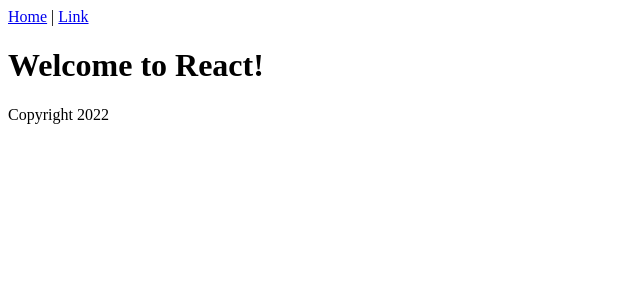
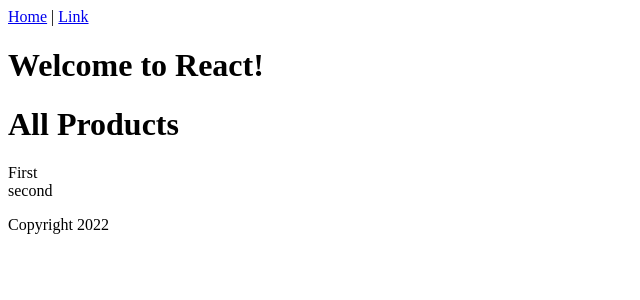
Before and after one commit to actualize-evn-2024-07/demo-mini-capstone-frontend, a React (Vite) app: page / in a window 1280 px wide. Shown: the top 300 px of the page, without its empty margins (0-640 px from the left). Built offline with nearby package versions, Linux system fonts and the light colour scheme.

Commit message:
basic pass hardcoded data from products page to products index

```diff
--- /dev/null
+++ b/src/ProductsIndex.jsx
@@ -0,0 +1,14 @@
+export function ProductsIndex(props) {
+  console.log(props.products)
+  return (
+    <div>
+      <h1>All Products</h1>
+      {/* {JSON.stringify(props.products)} */}
+      {props.products.map(product => (
+        <div key={product.id}>
+          {product.name}
+        </div>
+      ))}
+    </div>
+  );
+}
--- a/src/ProductsPage.jsx
+++ b/src/ProductsPage.jsx
@@ -1,7 +1,13 @@
+import { ProductsIndex } from './ProductsIndex'
+import {useState} from 'react'
+
 export function ProductsPage() {
+  const [products, setProducts] = useState([{id: 1, name: "First"}, {id: 2, name: "second"}])
+
   return (
     <main>
       <h1>Welcome to React!</h1>
+      <ProductsIndex products={products} />
     </main>
   )
 }
```
